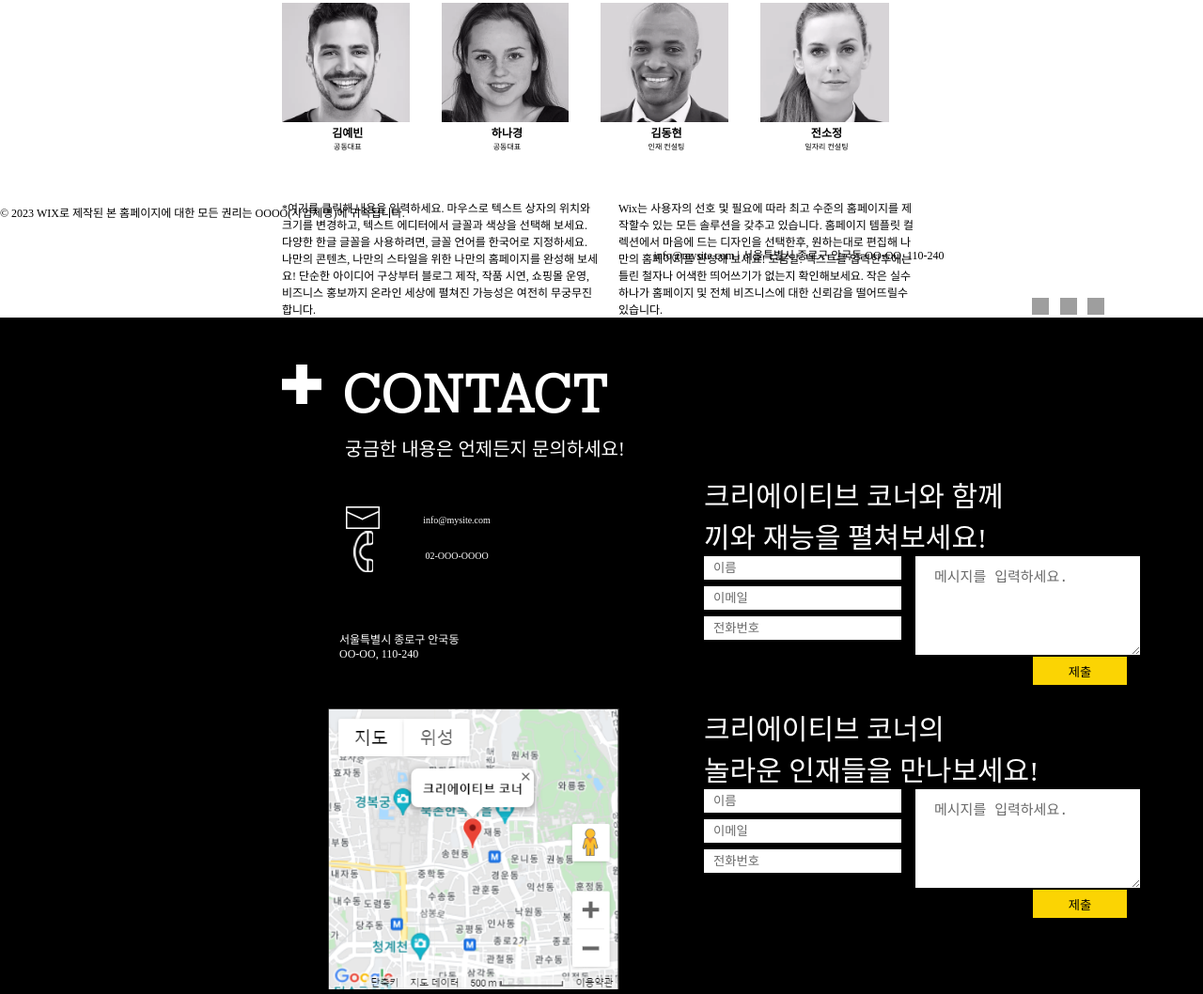
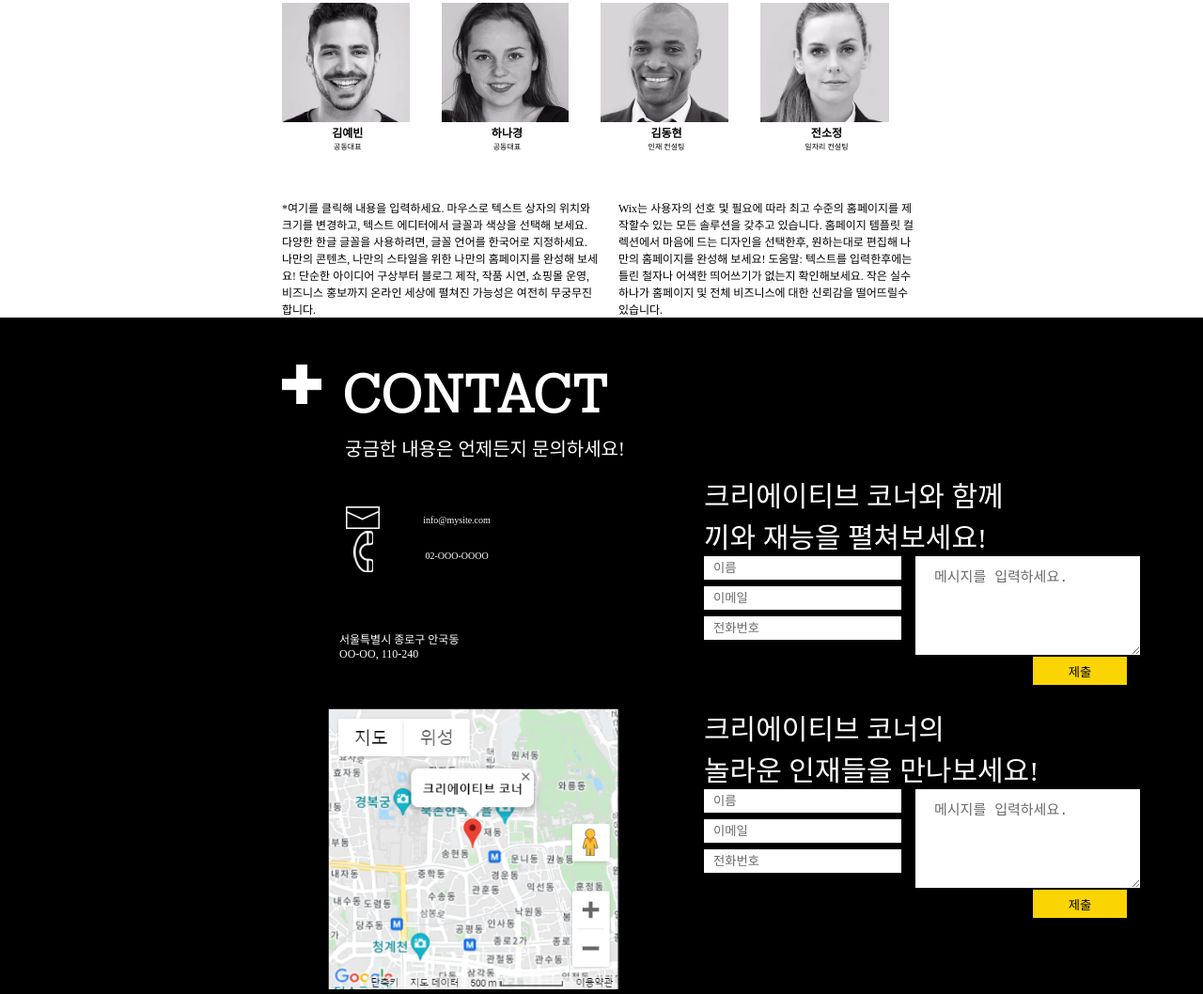
Before and after one commit to html-2/wix, a plain HTML site: page index.html in a window 1280 px wide. Shown: the part 1267-2325 px from the top of the page at 94% size. Drawn offline with Linux system fonts and the light colour scheme; grey boxes are pictures that could not be loaded.

Commit message:
Update style.css

```diff
--- a/style.css
+++ b/style.css
@@ -806,12 +806,74 @@ textarea::placeholder{
 
 
 /*------------------part5(footer)---------------------*/
-footer{
+#SITE_FOOTER {
+    --bg: var(--color_11);
+    --shd: none;
+    --brwt: 0px;
+    --brd: var(--color_15);
+    --brwb: 0px;
+    --bgctr: var(--color_11);
+    --rd: 0px;
+    --alpha-bg: 0;
+    --alpha-bgctr: 1;
+    --alpha-brd: 1;
+    --boxShadowToggleOn-shd: none;
+    --shc-mutated-brightness: 128,128,128;
+}
+
+#SITE_FOOTER {
+    left: 0;
+    margin-left: 0;
     width: 100%;
-    height: 121px;
-    position: absolute;
-    bottom: 0;
+    min-width: 980px;
+    --pinned-layer-in-container: 51;
+    --above-all-in-container: 49;
 }
+
+[data-mesh-id=SITE_FOOTERinlineContent] {
+    height: auto;
+    width: 100%;
+}
+
+[data-mesh-id=SITE_FOOTERinlineContent-gridContainer] {
+    position: static;
+    display: grid;
+    height: auto;
+    width: 100%;
+    min-height: 121px;
+    grid-template-rows: 1fr;
+    grid-template-columns: 100%;
+}
+
+#WRchTxt0-16wb {
+    height: auto;
+    width: 477px;
+}
+
+[data-mesh-id=SITE_FOOTERinlineContent-gridContainer] > [id="WRchTxt0-16wb"] {
+    position: relative;
+    margin: 27px 0px 10px calc((100% - 980px) * 0.5);
+    left: 0px;
+    grid-area: 1 / 1 / 2 / 2;
+    justify-self: start;
+    align-self: start;
+}
+
+#WRchTxts-jbi {
+    height: auto;
+    width: 416px;
+}
+
+[data-mesh-id=SITE_FOOTERinlineContent-gridContainer] > [id="WRchTxts-jbi"] {
+    position: relative;
+    margin: 27px 0px 10px calc((100% - 980px) * 0.5);
+    left: 492px;
+    grid-area: 1 / 1 / 2 / 2;
+    justify-self: start;
+    align-self: start;
+}
+
+
 
 #LnkBr0-199w {
     --item-size: 18px;
@@ -836,16 +898,14 @@ footer{
     letter-spacing: normal;
 }
 
-#WRchTxts-jbi {
-    height: auto;
-    width: 416px;
+._2O-Ry .xb9fU ._3lu8e {
+    display: var(--item-display);
+    width: var(--item-size);
+    height: var(--item-size);
+    margin: var(--item-margin);
 }
 
-[data-mesh-id=SITE_FOOTERinlineContent-gridContainer] > [id="WRchTxts-jbi"] {
+#masterPage.mesh-layout #SITE_FOOTER_WRAPPER{
     position: relative;
-    margin: 27px 0px 10px calc((100% - 980px) * 0.5);
-    left: 492px;
-    grid-area: 1 / 1 / 2 / 2;
-    justify-self: start;
-    align-self: start;
+    grid-area: 4/1/5/2;
 }
```
